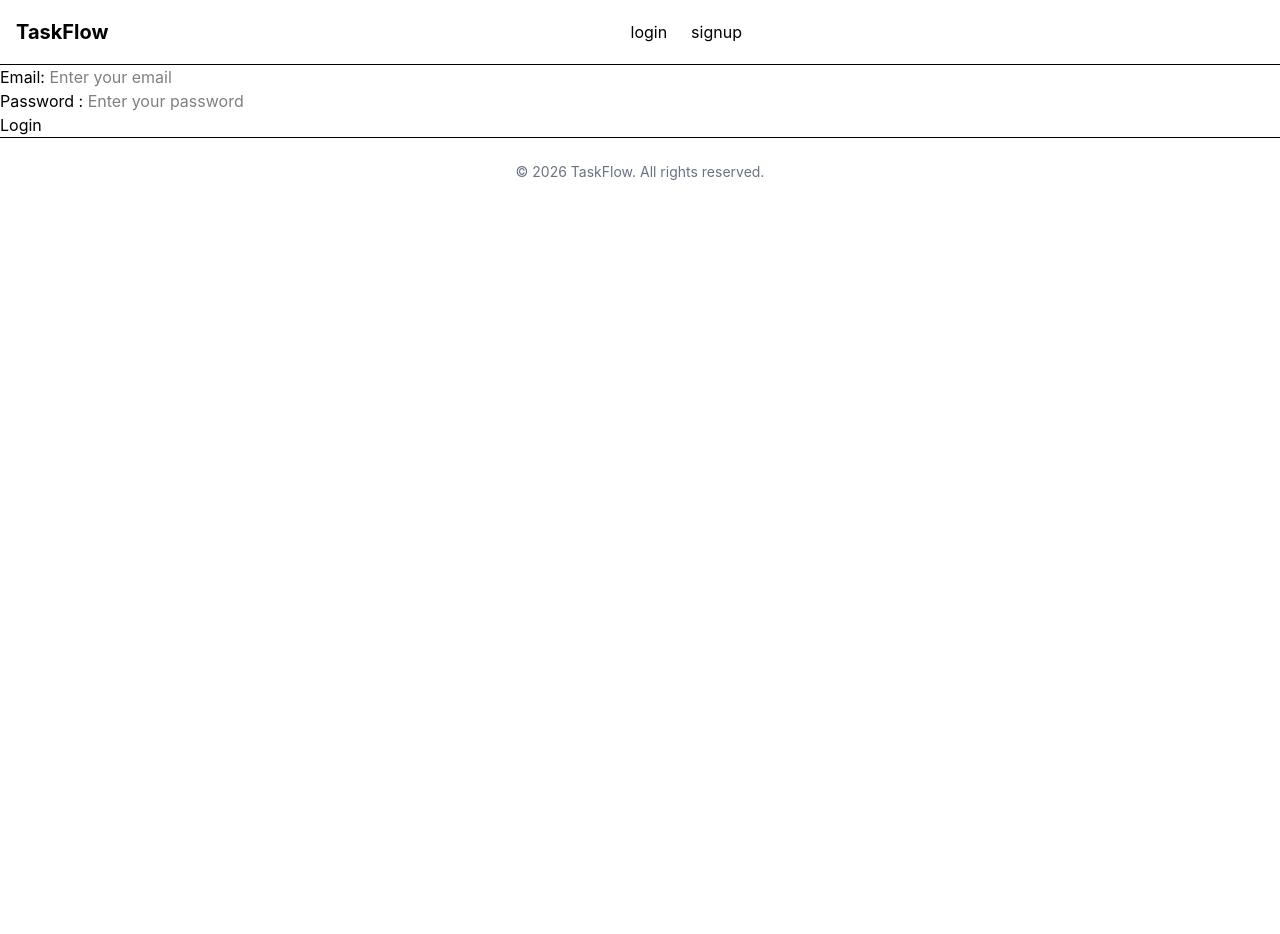
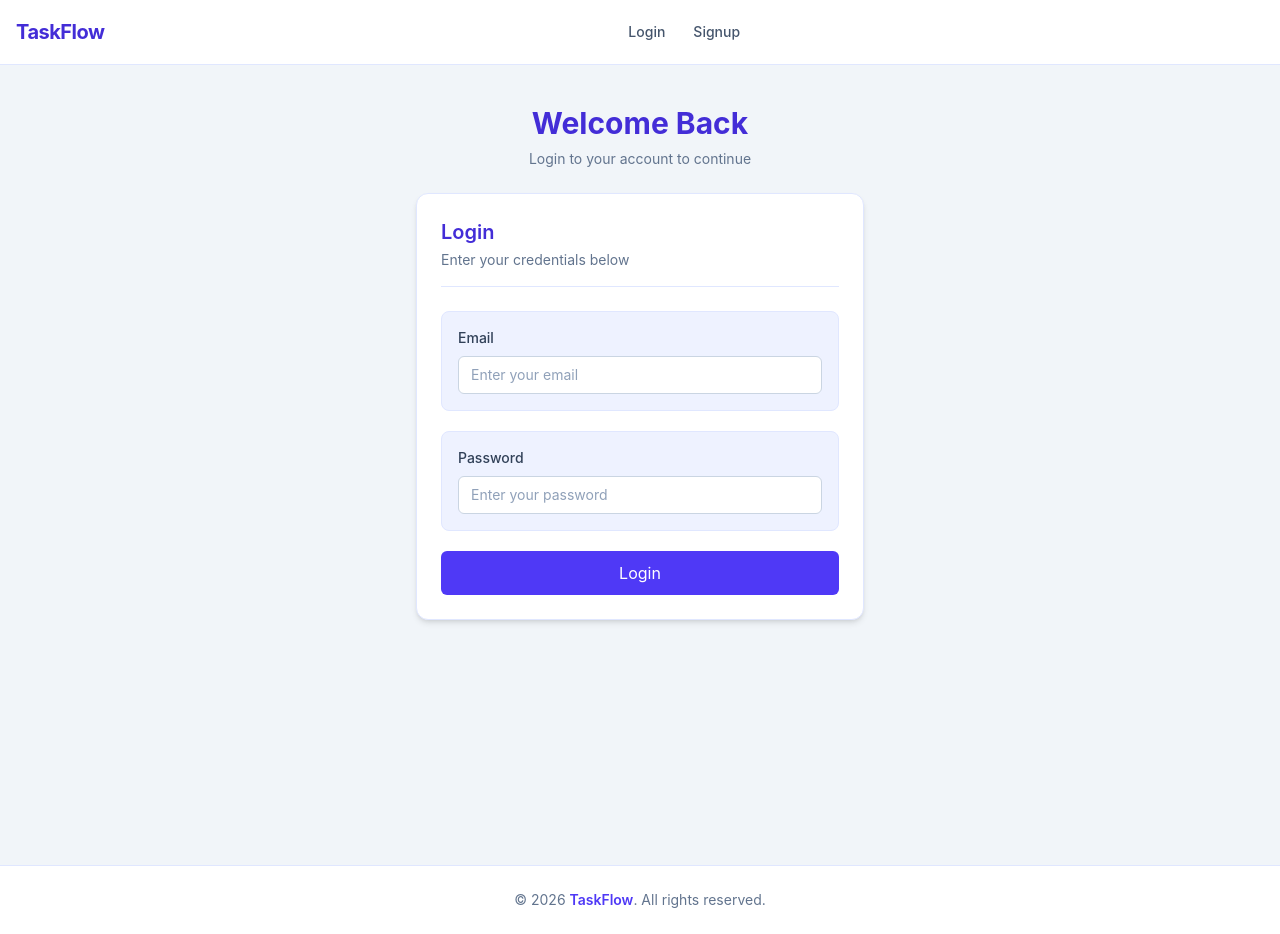
Before and after one commit to AyushSingh-io/task-management-frontend, a React (Vite) app: page /login in a window 1280 px wide. Before the commit the page ends 800 px from the top, so only its background shows below. Built offline with nearby package versions, Linux system fonts and the light colour scheme; no server answers.

Commit message:
improve application UI and consistency

```diff
--- a/src/components/Footer/Footer.jsx
+++ b/src/components/Footer/Footer.jsx
@@ -2,12 +2,20 @@ import React from "react";
 
 function Footer() {
     return (
-        <footer className="border-t">
+        <footer className="border-t border-indigo-100 bg-white">
+
             <div className="mx-auto flex max-w-7xl items-center justify-center px-4 py-6">
-                <p className="text-sm text-gray-500">
-                    © 2026 TaskFlow. All rights reserved.
+
+                <p className="text-sm text-slate-500">
+                    © 2026{" "}
+                    <span className="font-semibold text-indigo-600">
+                        TaskFlow
+                    </span>
+                    . All rights reserved.
                 </p>
+
             </div>
+
         </footer>
     );
 }
--- a/src/components/Header/Header.jsx
+++ b/src/components/Header/Header.jsx
@@ -1,80 +1,94 @@
 import React from "react";
 import { useSelector } from "react-redux";
-import { Link } from "react-router-dom";
-import { useNavigate } from "react-router-dom";
-import LogoutButton from './LogoutButton.jsx'
+import { Link, useNavigate } from "react-router-dom";
+import LogoutButton from "./LogoutButton.jsx";
 
 
 function Header() {
-    const authStatus = useSelector((state) => state.auth.status)
-    const navigate = useNavigate()
+
+    const authStatus = useSelector((state) => state.auth.status);
+    const navigate = useNavigate();
+
 
     const navItems = [
         {
-            name: 'Dashboard',
-            link: '/dashboard',
+            name: "Dashboard",
+            link: "/dashboard",
             active: authStatus
         },
         {
-            name: 'Projects',
-            link: '/projects',
+            name: "Projects",
+            link: "/projects",
             active: authStatus
         },
         {
-            name: 'MyTasks',
-            link: '/my-tasks',
+            name: "MyTasks",
+            link: "/my-tasks",
             active: authStatus
         },
         {
-            name: 'login',
-            link: '/login',
+            name: "login",
+            link: "/login",
             active: !authStatus
         },
         {
-            name: 'signup',
-            link: '/signup',
+            name: "signup",
+            link: "/signup",
             active: !authStatus
         },
-
         {
-            name : 'profile',
-            link : '/profile',
-            active : authStatus
+            name: "profile",
+            link: "/profile",
+            active: authStatus
         }
-
-    ]
+    ];
 
 
     return (
-        <header className="border-b">
+
+        <header className="border-b border-indigo-100 bg-white shadow-sm">
+
             <nav className="mx-auto flex h-16 max-w-7xl items-center justify-between px-4">
 
                 {/* Logo */}
-                <Link to="/" className="text-xl font-bold">
+                <Link
+                    to="/"
+                    className="text-xl font-bold tracking-tight text-indigo-700 transition hover:text-indigo-800"
+                >
                     TaskFlow
                 </Link>
 
+
                 {/* Navigation */}
-                <div className="flex items-center gap-6">
+                <div className="hidden items-center gap-1 md:flex">
+
                     {navItems.map((item) =>
                         item.active ? (
-                            <button key={item.name} onClick={() => navigate(item.link)}>
+                            <button
+                                key={item.name}
+                                onClick={() => navigate(item.link)}
+                                className="rounded-md px-3 py-2 text-sm font-medium capitalize text-slate-600 transition hover:bg-indigo-50 hover:text-indigo-700"
+                            >
                                 {item.name}
                             </button>
                         ) : null
                     )}
+
                 </div>
 
+
                 {/* Actions */}
-                <div className="flex items-center gap-4">
-                    {
-                        authStatus && <LogoutButton/>
-                    }
+                <div className="flex items-center gap-3">
+
+                    {authStatus && <LogoutButton />}
+
                 </div>
 
             </nav>
+
         </header>
     );
 }
 
+
 export default Header;
--- a/src/components/Input.jsx
+++ b/src/components/Input.jsx
@@ -2,24 +2,36 @@ import React, { useId } from "react";
 import { forwardRef } from "react";
 
 
-function Input({ label, type = 'text', className = '', ...props }, ref) {
+function Input(
+    { label, type = "text", className = "", ...props },
+    ref
+) {
+
     const id = useId();
 
     return (
-        <div>
+        <div className="w-full">
 
-            {label && <label htmlFor={id}> {label} </label>}
+            {label && (
+                <label
+                    htmlFor={id}
+                    className="mb-2 block text-sm font-medium text-slate-700"
+                >
+                    {label}
+                </label>
+            )}
 
             <input
                 type={type}
                 id={id}
-                className={`${className}`}
                 ref={ref}
+                className={`w-full rounded-md border border-slate-300 bg-white px-3 py-2 text-sm text-slate-800 outline-none transition placeholder:text-slate-400 focus:border-indigo-500 focus:ring-2 focus:ring-indigo-100 ${className}`}
                 {...props}
             />
 
         </div>
-    )
+    );
 }
 
+
 export default forwardRef(Input);
--- a/src/components/Login.jsx
+++ b/src/components/Login.jsx
@@ -2,62 +2,136 @@ import React, { useState } from "react";
 import { useForm } from "react-hook-form";
 import { useDispatch } from "react-redux";
 import { useNavigate } from "react-router-dom";
-import { Input, Button } from './index.js'
+import { Input, Button } from "./index.js";
 import authService from "../services/authService.js";
 import { login } from "../store/authSlice.js";
 
 
 function Login() {
+
     const navigate = useNavigate();
     const dispatch = useDispatch();
+
     const [error, setError] = useState("");
+
     const { register, handleSubmit } = useForm();
 
+
     const loginHandler = async (data) => {
+
         setError("");
 
         try {
+
             const res = await authService.login(data);
+
             if (res) {
                 dispatch(login(res));
                 navigate("/dashboard");
             }
 
         } catch (error) {
-            setError(error.message)
+            setError(error.message);
         }
-    }
+    };
+
 
     return (
-        <form onSubmit={handleSubmit(loginHandler)}>
 
-            <div>
+        <div className="min-h-screen bg-slate-100 px-4 py-10">
+
+            <div className="mx-auto w-full max-w-md">
+
+                {/* Header */}
+                <div className="mb-6 text-center">
+
+                    <h1 className="text-3xl font-bold text-indigo-700">
+                        Welcome Back
+                    </h1>
+
+                    <p className="mt-2 text-sm text-slate-500">
+                        Login to your account to continue
+                    </p>
+
+                </div>
+
+
+                {/* Login Card */}
+                <form
+                    onSubmit={handleSubmit(loginHandler)}
+                    className="rounded-xl border border-indigo-100 bg-white p-6 shadow-md"
+                >
+
+                    {/* Form Header */}
+                    <div className="mb-6 border-b border-indigo-100 pb-4">
+
+                        <h2 className="text-xl font-semibold text-indigo-700">
+                            Login
+                        </h2>
+
+                        <p className="mt-1 text-sm text-slate-500">
+                            Enter your credentials below
+                        </p>
+
+                    </div>
+
+
+                    {/* Form Fields */}
+                    <div className="space-y-5">
+
+                        {/* Email */}
+                        <div className="rounded-lg border border-indigo-100 bg-indigo-50 p-4">
+
                             <Input
-                    label="Email:"
+                                label="Email"
                                 type="email"
                                 placeholder="Enter your email"
-                    {...register('email', { required: true })}
+                                {...register("email", { required: true })}
                             />
 
+                        </div>
+
+
+                        {/* Password */}
+                        <div className="rounded-lg border border-indigo-100 bg-indigo-50 p-4">
+
                             <Input
-                    label="Password :"
+                                label="Password"
                                 type="password"
                                 placeholder="Enter your password"
-                    {...register('password', { required: true })}
+                                {...register("password", { required: true })}
                             />
 
-                <Button type="submit">
+                        </div>
+
+
+                        {/* Error */}
+                        {error && (
+                            <div className="rounded-lg border border-red-200 bg-red-50 p-3 text-center">
+                                <p className="text-sm font-medium text-red-600">
+                                    {error}
+                                </p>
+                            </div>
+                        )}
+
+
+                        {/* Login Button */}
+                        <Button
+                            type="submit"
+                            className="w-full rounded-md bg-indigo-600 px-4 py-2.5 text-white hover:bg-indigo-700"
+                        >
                             Login
                         </Button>
-            </div>
 
-            <div>
-                {error && <p className="text-red-600 text-center">{error}</p>}
                     </div>
 
                 </form>
-    )
 
+            </div>
+
+        </div>
+
+    );
 }
 
 
--- a/src/components/Signup.jsx
+++ b/src/components/Signup.jsx
@@ -1,76 +1,167 @@
 import React, { useState } from "react";
 import { useForm } from "react-hook-form";
-import { Input, Button } from './index.js'
+import { Input, Button } from "./index.js";
 import { useNavigate } from "react-router-dom";
 import authService from "../services/authService.js";
 
 
+function Signup() {
 
-function Signup() {
     const navigate = useNavigate();
     const [error, setError] = useState("");
     const { register, handleSubmit } = useForm();
 
+
     const create = async (data) => {
-        setError('');
+
+        setError("");
 
         try {
+
             const formData = new FormData();
 
             if (data?.avatar[0])
-                formData.append("avatar", data.avatar[0])
+                formData.append("avatar", data.avatar[0]);
 
-            formData.append("email", data.email)
-            formData.append("password", data.password)
-            formData.append("username", data.username)
+            formData.append("email", data.email);
+            formData.append("password", data.password);
+            formData.append("username", data.username);
 
 
-            const res = await authService.register(formData) //formdatda type:
+            const res = await authService.register(formData);
+
             if (res) {
-                navigate("/login")
+                navigate("/login");
             }
 
         } catch (error) {
-            setError(error.message)
+            setError(error.message);
         }
-    }
+    };
 
 
     return (
-        <form onSubmit={handleSubmit(create)}>
 
-            <div>
+        <div className="min-h-screen bg-slate-100 px-4 py-10">
+
+            <div className="mx-auto w-full max-w-md">
+
+                {/* Header */}
+                <div className="mb-6 text-center">
+
+                    <h1 className="text-3xl font-bold text-indigo-700">
+                        Create Your Account
+                    </h1>
+
+                    <p className="mt-2 text-sm text-slate-500">
+                        Sign up to start managing your projects and tasks
+                    </p>
+
+                </div>
+
+
+                {/* Signup Card */}
+                <form
+                    onSubmit={handleSubmit(create)}
+                    className="rounded-xl border border-indigo-100 bg-white p-6 shadow-md"
+                >
+
+                    {/* Form Header */}
+                    <div className="mb-6 border-b border-indigo-100 pb-4">
+
+                        <h2 className="text-xl font-semibold text-indigo-700">
+                            Sign Up
+                        </h2>
+
+                        <p className="mt-1 text-sm text-slate-500">
+                            Enter your details below
+                        </p>
+
+                    </div>
+
+
+                    {/* Form Fields */}
+                    <div className="space-y-5">
+
+                        {/* Avatar */}
+                        <div className="rounded-lg border border-indigo-100 bg-indigo-50 p-4">
+
                             <Input
                                 label="Avatar"
-                    type='file' {...register("avatar")} />
+                                type="file"
+                                {...register("avatar")}
+                            />
+
+                        </div>
+
+
+                        {/* Email */}
+                        <div className="rounded-lg border border-indigo-100 bg-indigo-50 p-4">
 
                             <Input
-                    label='Email'
-                    placeholder='Enter your email'
-                    type="email" {...register('email', { required: true })} />
+                                label="Email"
+                                placeholder="Enter your email"
+                                type="email"
+                                {...register("email", { required: true })}
+                            />
+
+                        </div>
+
+
+                        {/* Username */}
+                        <div className="rounded-lg border border-indigo-100 bg-indigo-50 p-4">
 
                             <Input
-                    label='Username'
-                    placeholder='Enter your username'
-                    type='text' {...register('username', { required: true })} />
+                                label="Username"
+                                placeholder="Enter your username"
+                                type="text"
+                                {...register("username", { required: true })}
+                            />
+
+                        </div>
+
+
+                        {/* Password */}
+                        <div className="rounded-lg border border-indigo-100 bg-indigo-50 p-4">
 
                             <Input
-                    label='Password'
-                    placeholder='Enter your password'
-                    type='password' {...register('password', { required: true })} />
+                                label="Password"
+                                placeholder="Enter your password"
+                                type="password"
+                                {...register("password", { required: true })}
+                            />
 
-                <Button type="submit" >
+                        </div>
+
+
+                        {/* Error */}
+                        {error && (
+                            <div className="rounded-lg border border-red-200 bg-red-50 p-3 text-center">
+
+                                <p className="text-sm font-medium text-red-600">
+                                    {error}
+                                </p>
+
+                            </div>
+                        )}
+
+
+                        {/* Submit */}
+                        <Button
+                            type="submit"
+                            className="w-full rounded-md bg-indigo-600 px-4 py-2.5 text-white hover:bg-indigo-700"
+                        >
                             Create Account
                         </Button>
-            </div>
 
-            <div>
-                {error && <p className="text-red-600 text center">{error}</p>}
                     </div>
 
                 </form>
-    )
 
+            </div>
+
+        </div>
+    );
 }
 
 
```
Also changed, not shown: src/components/Header/LogoutButton.jsx (+13 -8 lines). Lines whose indentation alone changed are shown as unchanged.
